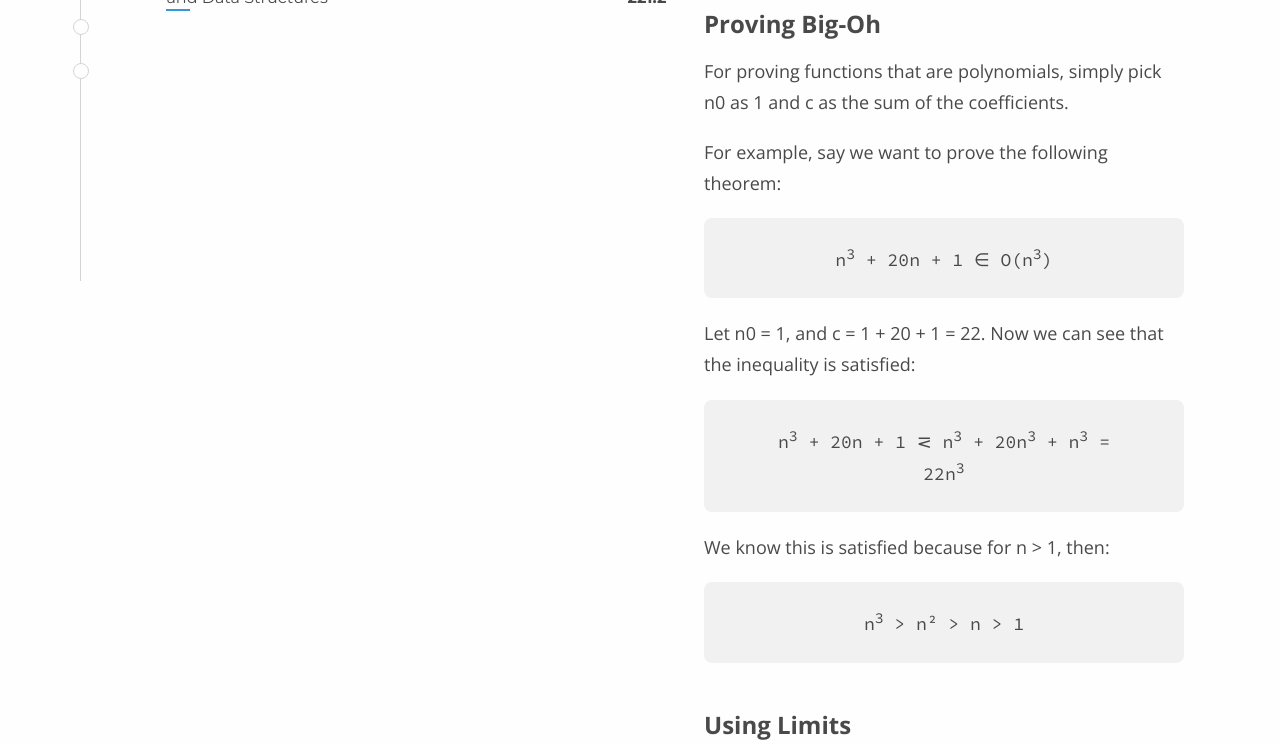
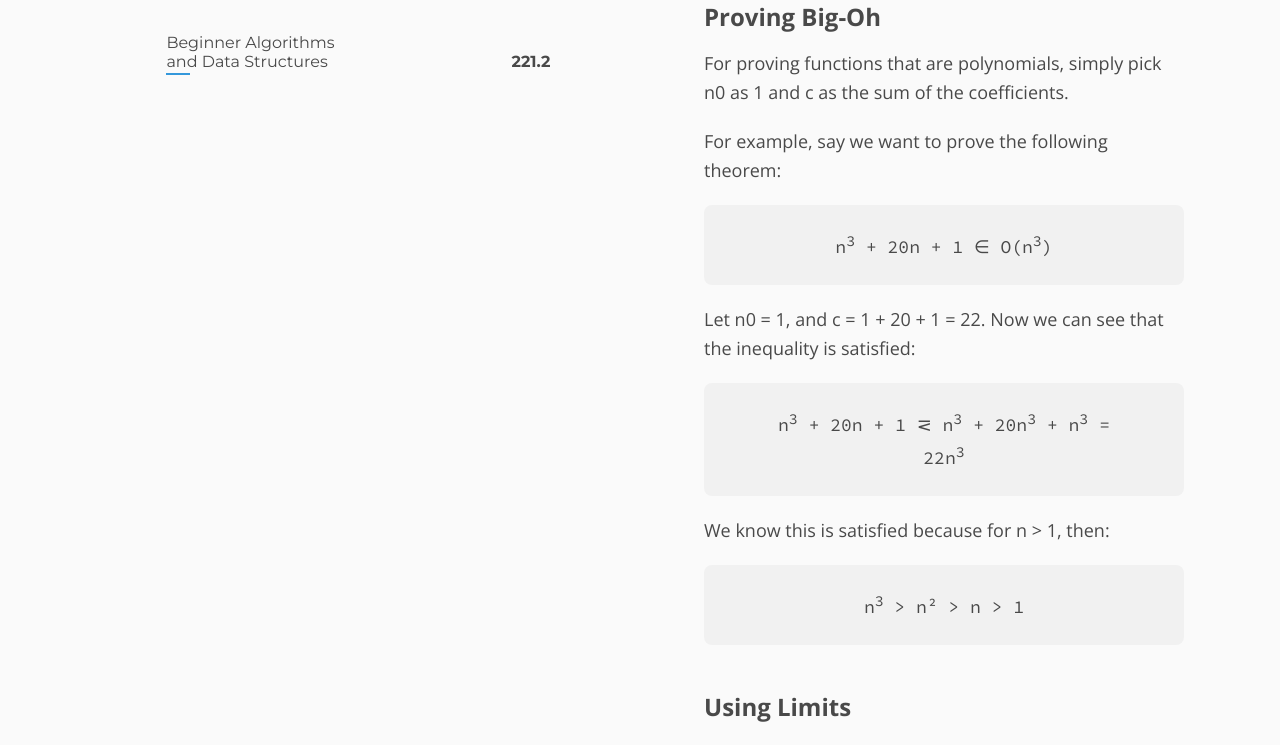
Before and after one commit to nandanmen/notes-redesign, a plain HTML site: page notes/221/02/index.html in a window 1280 px wide. Shown: the part 519-1264 px from the top of the page. Drawn offline with nearby package versions, Linux system fonts and the light colour scheme.

Commit message:
Removed nav for reconstruction

```diff
--- a/notes/221/tree.js
+++ b/notes/221/tree.js
@@ -3,6 +3,10 @@ class Node {
     this.data = data;
     this.left = null;
     this.right = null;
+  }
+
+  render() {
+
   }
 }
 
@@ -10,4 +14,10 @@ class BinaryTree {
   constructor(root) {
     this.root = root;
   }
+
+  render(node) {
+    node.render();
+    render(node.left);
+    render(node.right);
+  }
 }
--- a/scss/_default.scss
+++ b/scss/_default.scss
@@ -31,7 +31,7 @@ h3 {
 p {
     font-family: $font-body;
     color: $black;
-    line-height: 1.7em;
+    line-height: 1.618em;
 }
 
 table, td, th {
--- a/scss/_settings.scss
+++ b/scss/_settings.scss
@@ -18,7 +18,7 @@ $orange: #FDCA1E;
 
 $main: $blue;
 $secondary: $navy;
-$main-bkg: $vlgrey;
+$main-bkg: #fafafa;
 $warning: $red;
 
 /* --- Fonts --- */
--- a/scss/components/_nav.scss
+++ b/scss/components/_nav.scss
@@ -30,6 +30,10 @@
     transform-origin: top;
     transform: scaleX(0);
     animation: grow-vert 0.8s $cubic-in-out forwards;
+    @include respond-to($breakpoint-lg) {
+        align-items: flex-end;
+        opacity: 0; // temporary
+    }
 }
 
 .nav--class {
@@ -60,6 +64,10 @@
         height: 100%;
     }
     z-index: 30;
+    @include respond-to($breakpoint-lg) {
+        flex-direction: row-reverse;
+        justify-content: flex-end;
+    }
 }
 
 .nav__item--lone {
@@ -101,7 +109,7 @@
     width: 16px;
     border-radius: 50%;
     border: 1px solid $dgrey;
-    background: $vlgrey;
+    background: $main-bkg;
     position: relative;
     &:hover {
         span {
--- a/scss/layout/_note.scss
+++ b/scss/layout/_note.scss
@@ -6,6 +6,13 @@
       left: 6.25vw;
       opacity: 1;
       pointer-events: all;
+  }
+  @include respond-to($breakpoint-md) {
+    left: 9vw;
+  }
+  @include respond-to($breakpoint-lg) {
+    left: auto;
+    right: 6.5vw;
   }
 }
 
@@ -27,14 +34,14 @@
   margin-top: 40px;
   margin-bottom: 32px;
   @include respond-to($breakpoint-sm) {
-    grid-column: 5;
+    grid-column: 3 / 7;
     margin-top: 88px;
     margin-bottom: 80px;
   }
   @include respond-to($breakpoint-lg) {
     position: fixed;
     left: 13vw;
-    width: 500px;
+    width: 30vw;
     margin: 0;
     top: 30vh;
   }
@@ -77,11 +84,4 @@
       grid-column: 2;
     }
   }
-
 }
-
-.progress {
-  position: fixed;
-  right: 0;
-  top: 0;
-}
```
Also changed, not shown: notes/221/10/index.html (+2 -0 lines), css/main.css, 1 other file.
